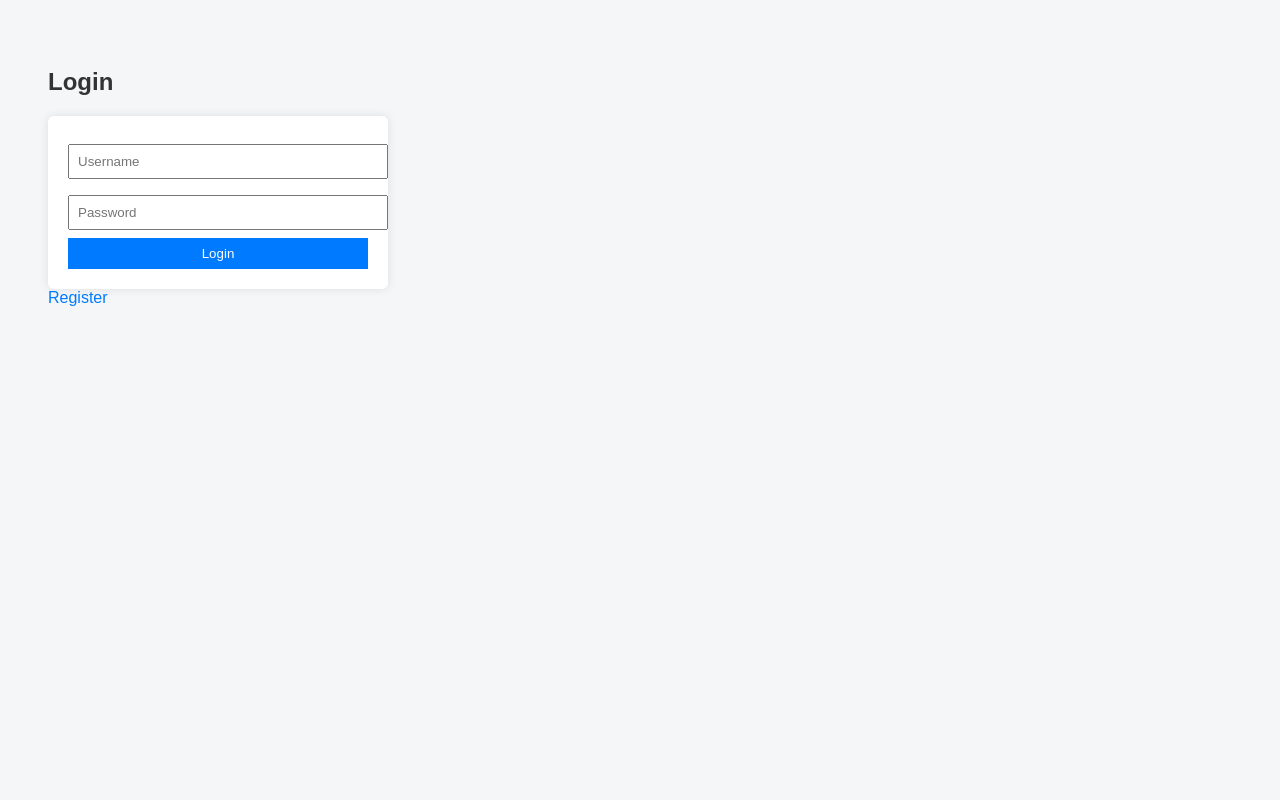
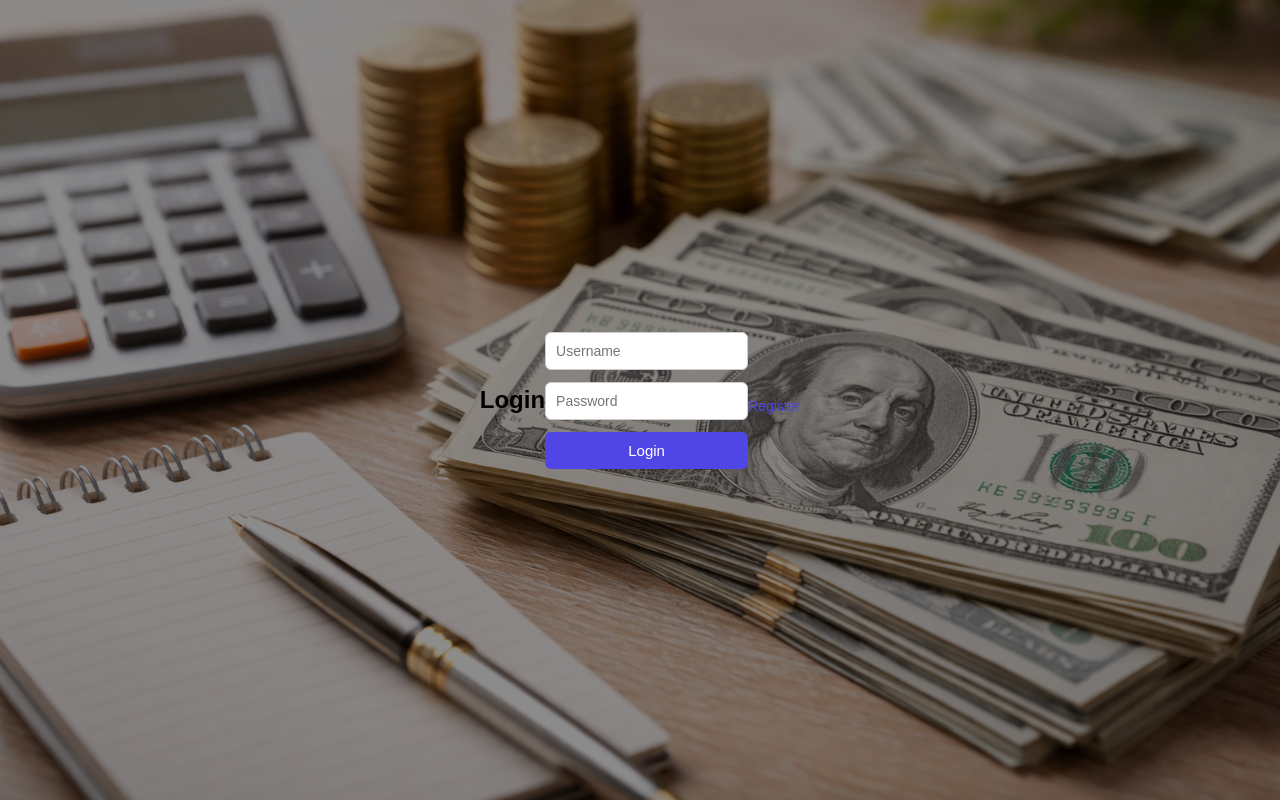
Before and after one commit to hemanthsaiHub/expense-tracker, a Flask app: page /login in a window 1280 px wide. Run offline with Flask 3, Linux system fonts and the light colour scheme.

Commit message:
Add background image and update CSS

```diff
--- a/static/style.css
+++ b/static/style.css
@@ -1,48 +1,149 @@
-body {
-    font-family: Arial, sans-serif;
-    background-color: #f4f6f8;
-    padding: 40px;
+/* =========================
+   GLOBAL RESET
+========================= */
+* {
+  margin: 0;
+  padding: 0;
+  box-sizing: border-box;
 }
 
-h2 {
-    color: #333;
+/* =========================
+   BODY WITH BACKGROUND IMAGE
+========================= */
+body {
+  min-height: 100vh;
+  font-family: Arial, Helvetica, sans-serif;
+
+  /* MONEY BACKGROUND IMAGE */
+  background: url("bg.jpg") no-repeat center center;
+  background-size: cover;
+
+  /* CENTER CONTENT */
+  display: flex;
+  justify-content: center;
+  align-items: center;
 }
 
-form {
-    background: white;
-    padding: 20px;
-    width: 300px;
-    border-radius: 6px;
-    box-shadow: 0 0 10px rgba(0,0,0,0.1);
+/* =========================
+   DARK OVERLAY FOR READABILITY
+========================= */
+body::before {
+  content: "";
+  position: fixed;
+  inset: 0;
+  background: rgba(0, 0, 0, 0.45); /* dark overlay */
+  z-index: -1;
 }
 
-input {
-    width: 100%;
-    padding: 8px;
-    margin: 8px 0;
+/* =========================
+   MAIN CONTAINER / CARD
+========================= */
+.container {
+  background: rgba(255, 255, 255, 0.95);
+  width: 360px;
+  padding: 30px;
+  border-radius: 12px;
+  text-align: center;
+  box-shadow: 0 15px 40px rgba(0, 0, 0, 0.3);
 }
 
-button {
-    background-color: #007bff;
-    color: white;
-    border: none;
-    padding: 8px;
-    width: 100%;
-    cursor: pointer;
+/* =========================
+   HEADINGS & TEXT
+========================= */
+.container h1 {
+  margin-bottom: 6px;
+  font-size: 26px;
+  color: #111;
 }
 
-button:hover {
-    background-color: #0056b3;
+.container p {
+  font-size: 14px;
+  color: #555;
+  margin-bottom: 20px;
 }
 
-a {
-    text-decoration: none;
-    color: #007bff;
+/* =========================
+   FORM
+========================= */
+form {
+  display: flex;
+  flex-direction: column;
+  gap: 12px;
 }
 
-ul {
-    background: white;
+/* INPUTS */
+form input,
+form select {
+  padding: 10px;
+  font-size: 14px;
+  border-radius: 6px;
+  border: 1px solid #ccc;
+}
+
+/* INPUT FOCUS */
+form input:focus,
+form select:focus {
+  outline: none;
+  border-color: #4f46e5;
+}
+
+/* BUTTON */
+form button {
+  padding: 10px;
+  font-size: 15px;
+  background: #4f46e5;
+  color: white;
+  border: none;
+  border-radius: 6px;
+  cursor: pointer;
+}
+
+form button:hover {
+  background: #4338ca;
+}
+
+/* =========================
+   LINKS
+========================= */
+a {
+  display: block;
+  margin-top: 12px;
+  font-size: 14px;
+  text-decoration: none;
+  color: #4f46e5;
+}
+
+a:hover {
+  text-decoration: underline;
+}
+
+/* =========================
+   DASHBOARD TABLE
+========================= */
+table {
+  width: 100%;
+  border-collapse: collapse;
+  margin-top: 15px;
+}
+
+th,
+td {
+  padding: 8px;
+  font-size: 13px;
+  text-align: center;
+  border-bottom: 1px solid #ddd;
+}
+
+th {
+  background: #f3f4f6;
+}
+
+/* =========================
+   RESPONSIVE (MOBILE)
+========================= */
+@media (max-width: 400px) {
+  .container {
+    width: 90%;
     padding: 20px;
-    list-style: none;
-    width: 400px;
+  }
 }
```
Also changed, not shown: static/bg.jpg (added).
